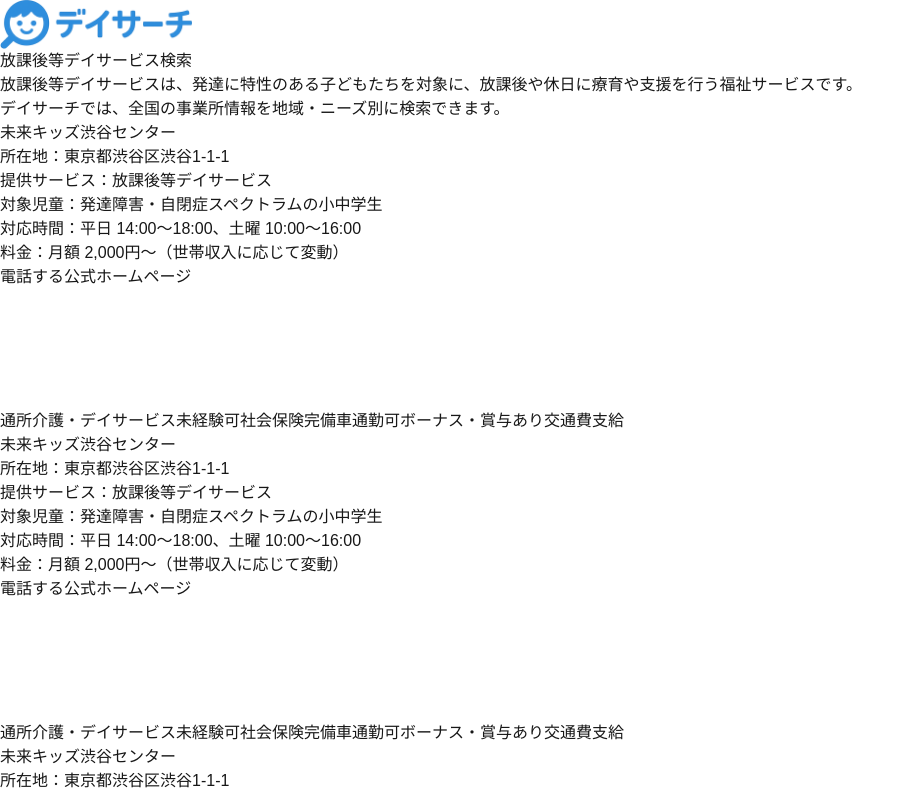
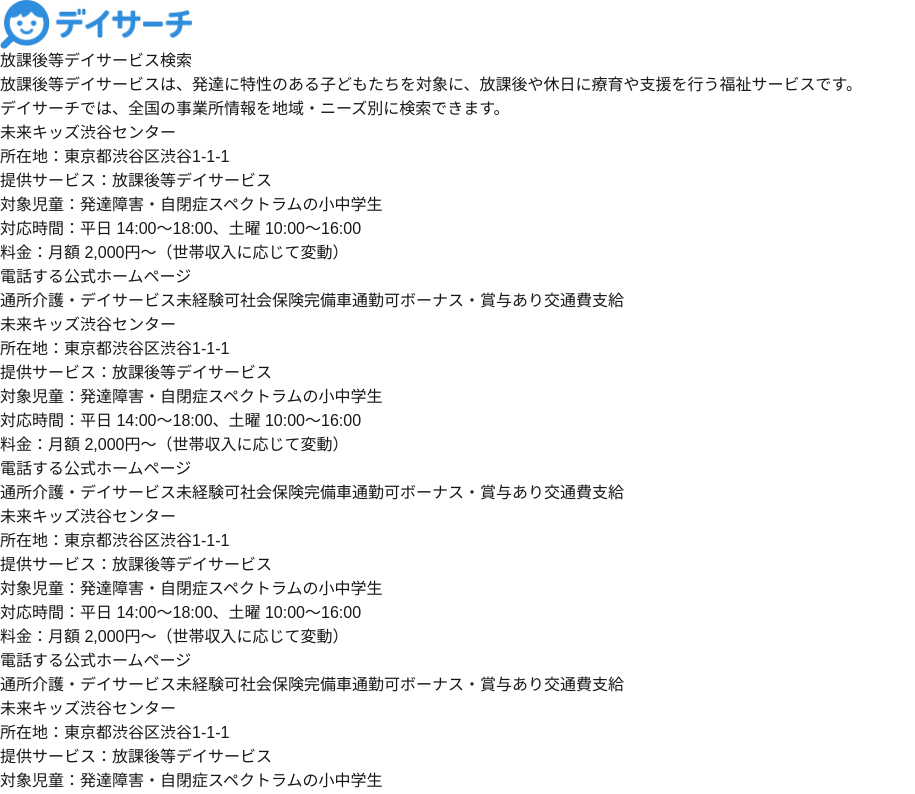
Before and after one commit to freelabo/daysearch, a Next.js app: page / in a window 1280 px wide. Shown: the top 794 px of the page, without its empty margins (0-915 px from the left). Built offline with nearby package versions, Linux system fonts and the light colour scheme.

Commit message:
PC表示時に施設情報と特徴ラベルの横幅比率を黄金比（61.8:38.2）に調整

```diff
--- a/src/app/page.tsx
+++ b/src/app/page.tsx
@@ -32,7 +32,7 @@
           {Array.from({ length: 20 }).map((_, i) => (
             <article key={i} className="border rounded p-4 shadow-md mb-4 bg-white">
               <div className="flex flex-col md:flex-row md:items-start md:justify-between">
-                <div className="flex-1 min-w-0">
+                <div className="flex-1 min-w-0 md:basis-[61.8%]">
                   <h2 className="text-lg font-semibold text-blue-600">
                     <a
                       href={`https://example.com/facility-${i + 1}`}
@@ -63,8 +63,8 @@
                     </a>
                   </div>
                 </div>
-                <div className="hidden md:block w-px bg-gray-200 mx-4" style={{ minHeight: 120 }} />
-                <div className="flex flex-wrap gap-2 mt-4 md:mt-0 md:justify-end md:max-w-xs">
+                <div className="vertical-divider" />
+                <div className="flex flex-wrap gap-2 mt-4 md:mt-0 md:justify-end md:max-w-xs md:basis-[38.2%]">
                   {[
                     '通所介護・デイサービス',
                     '未経験可',
```
